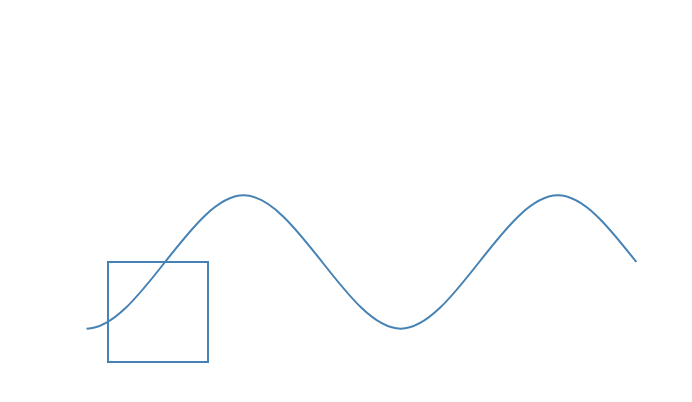
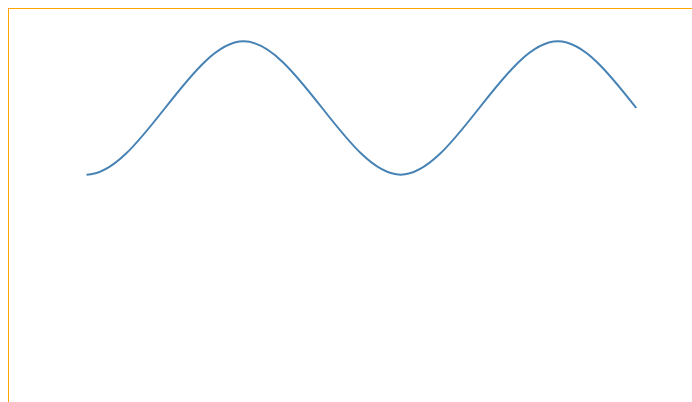
Before and after one commit to jeffhongxiao/d3v4_intro, a plain HTML site: page index.html in a window 1280 px wide. Shown: the top 402 px of the page, without its empty margins (0-692 px from the left). Drawn offline with nearby package versions, Linux system fonts and the light colour scheme.

Commit message:
updated rect inside container

```diff
--- a/index.html
+++ b/index.html
@@ -7,8 +7,6 @@
   <body>
     <script src="https://d3js.org/d3.v4.js"></script>
 
-    <svg id='svg'></svg>
-
     <script src="primitive/shapes.js"></script>
 
   </body>
--- a/primitive/shapes.js
+++ b/primitive/shapes.js
@@ -11,12 +11,12 @@ function chartFactory() {
 
   chart.container = chart.svg.append('g');
   chart.container.append('rect')
-    .attr('x', 100)
-    .attr('y', 100)
-    .attr('width', 100)
-    .attr('height', 100)
-    .attr('fill', 'white')
-    .attr("stroke", "steelblue")
+    .attr('x', 0)
+    .attr('y', 0)
+    .attr('width', chart.width)
+    .attr('height', chart.height)
+    .attr('fill', 'none')
+    .attr("stroke", "orange")
     .attr("stroke-width", 2);
 
   return chart;
```
